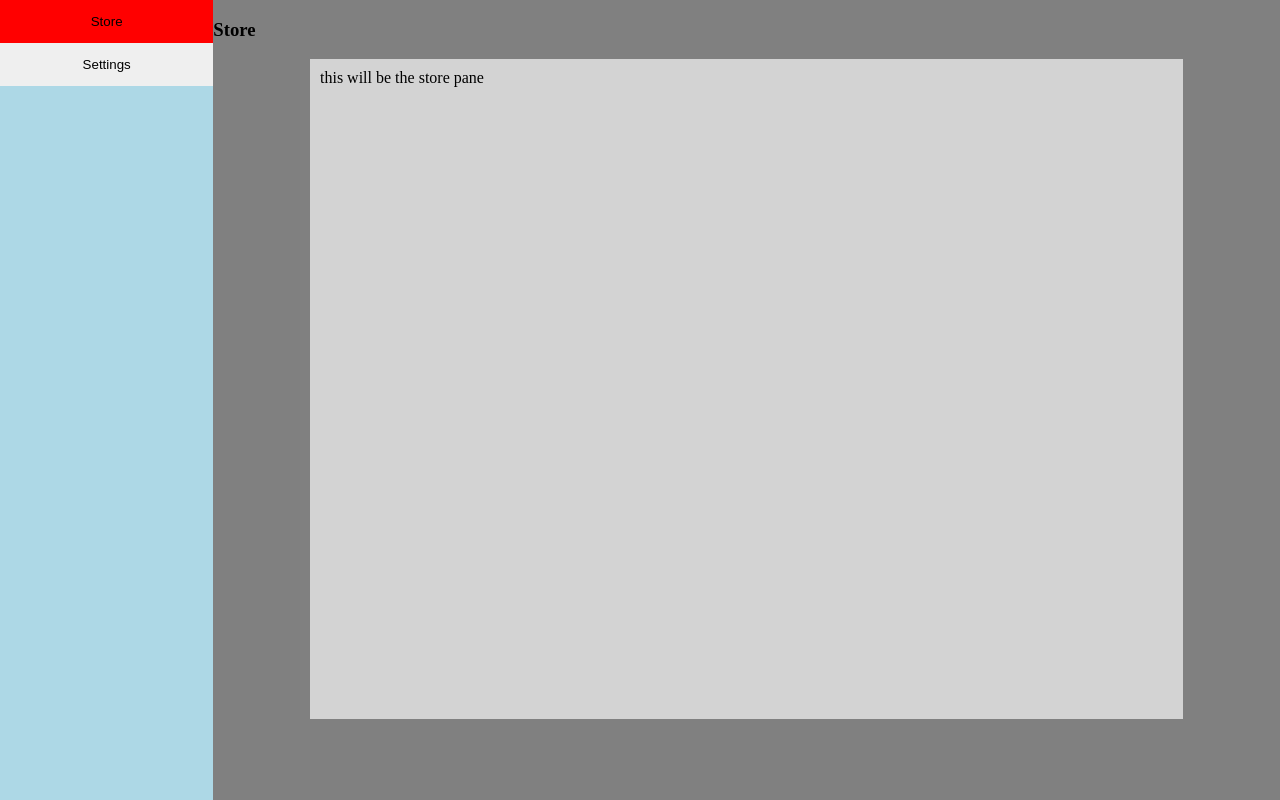
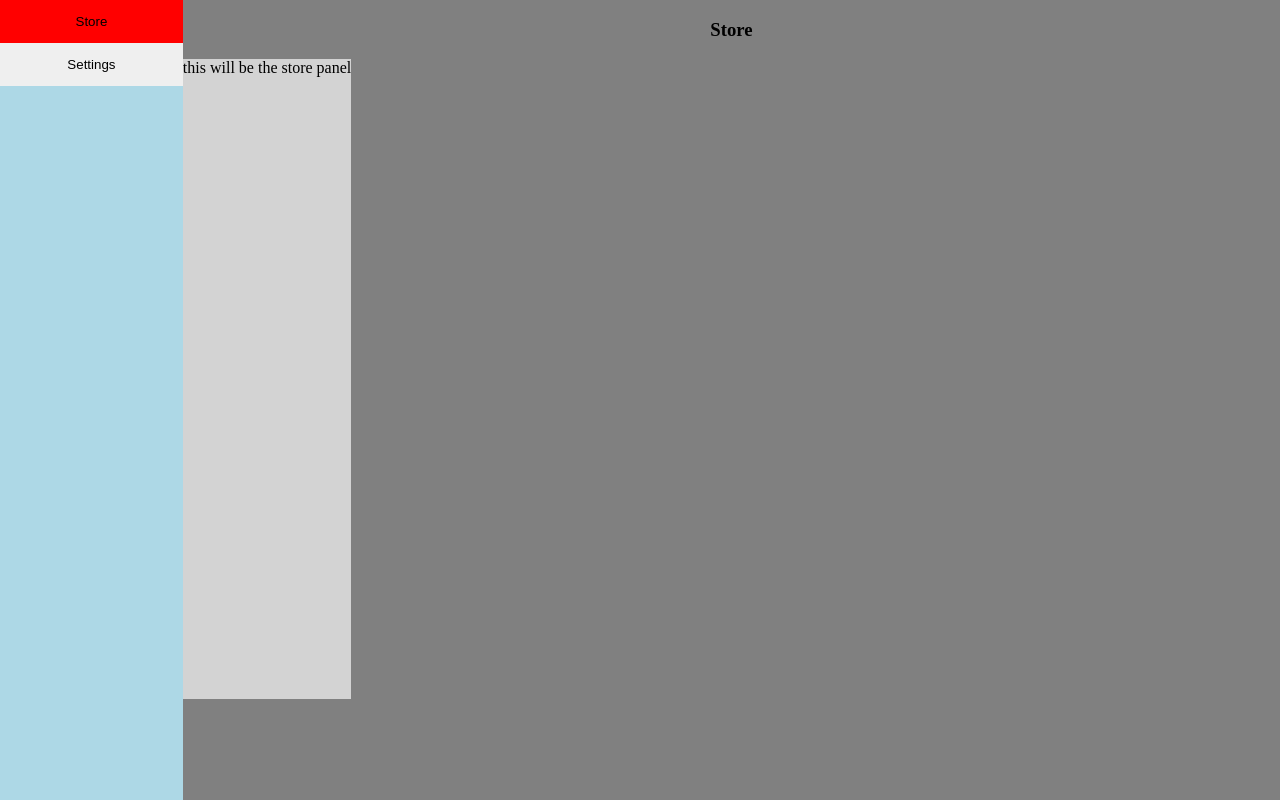
Before and after one commit to 1o3d/healthcare_proj, a Django app: page /user/ in a window 1280 px wide. Run offline with Django 5.2, Linux system fonts and the light colour scheme; some libraries are stand-ins or nearby versions.

Commit message:
cust page updates

```diff
--- a/static/user.css
+++ b/static/user.css
@@ -19,7 +19,7 @@ body, html {
 
 .tabcontent {
     color:black;
-    display: none;
+    display: grid;
     height: 100%;
     flex:5;
 }
@@ -36,19 +36,32 @@ body, html {
 }
 
 .mainpane {
-    display: contents;
-    height:100%
+    flex:6;
+    display: flex;
+    height: 100%
+}
+
+.leftstore {
+    order: 1;
+    float: left;
+    height: 80%;
 }
 
 .storefront {
+    order: 2;
     background-color:lightgrey;
-    width:80%;
     height: 80%;
-    margin: 0 auto;
-    padding: 10px;
-    position: relative;
     overflow-y: scroll;
+    float:left;
 }
+
+.rightstore {
+    order: 3;
+    height: 80%;
+    float:left;
+}
+
+
 
 #Store {background-color: grey;}
 #Settings {background-color: lightgrey};
--- a/templates/user.html
+++ b/templates/user.html
@@ -18,9 +18,13 @@
         </div>
         <div class="mainpane">
             <div id="Store" class="tabcontent">
-                <h3>Store</h3>
+                <h3><center>Store</center></h3>
+                <div class="leftstore">
+                </div>
                 <div class="storefront">
-                    this will be the store pane
+                    this will be the store panel
+                </div>
+                <div class="rightstore">
                 </div>
             </div>
             <div id="Settings" class="tabcontent">
```
Also changed, not shown: pharmacy.db.
